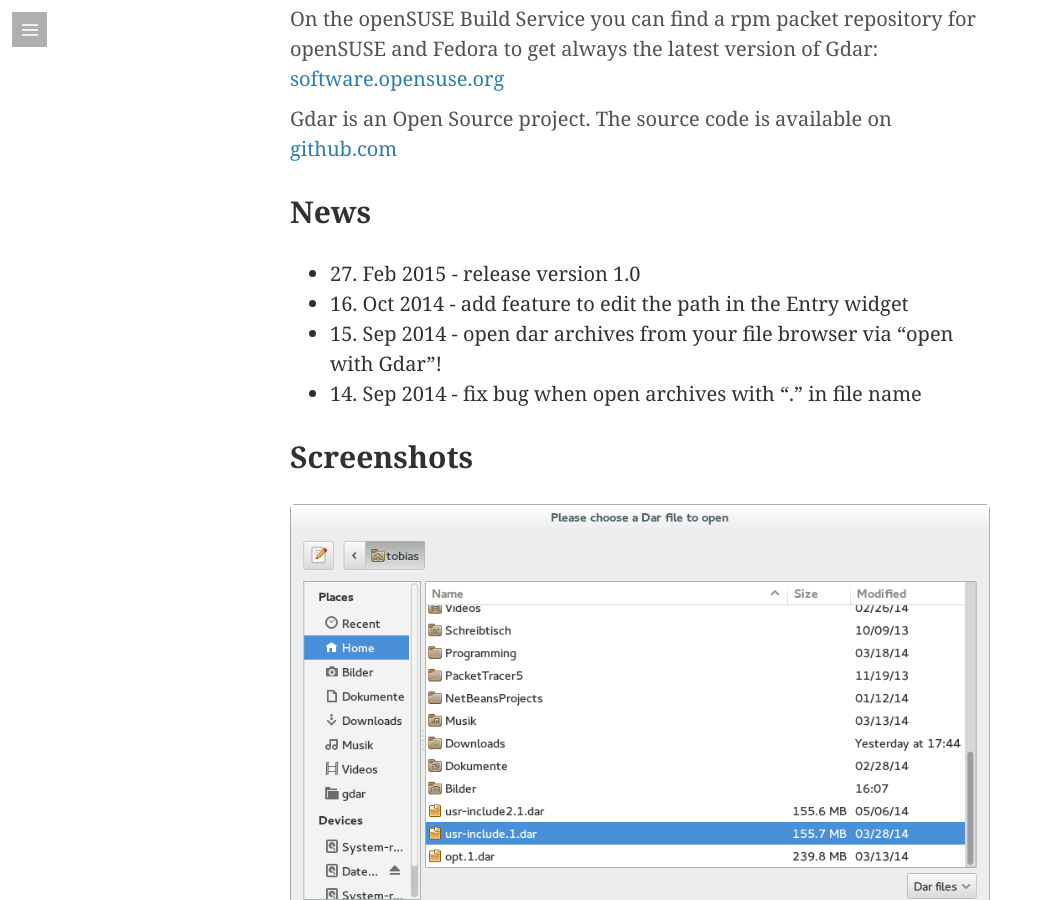
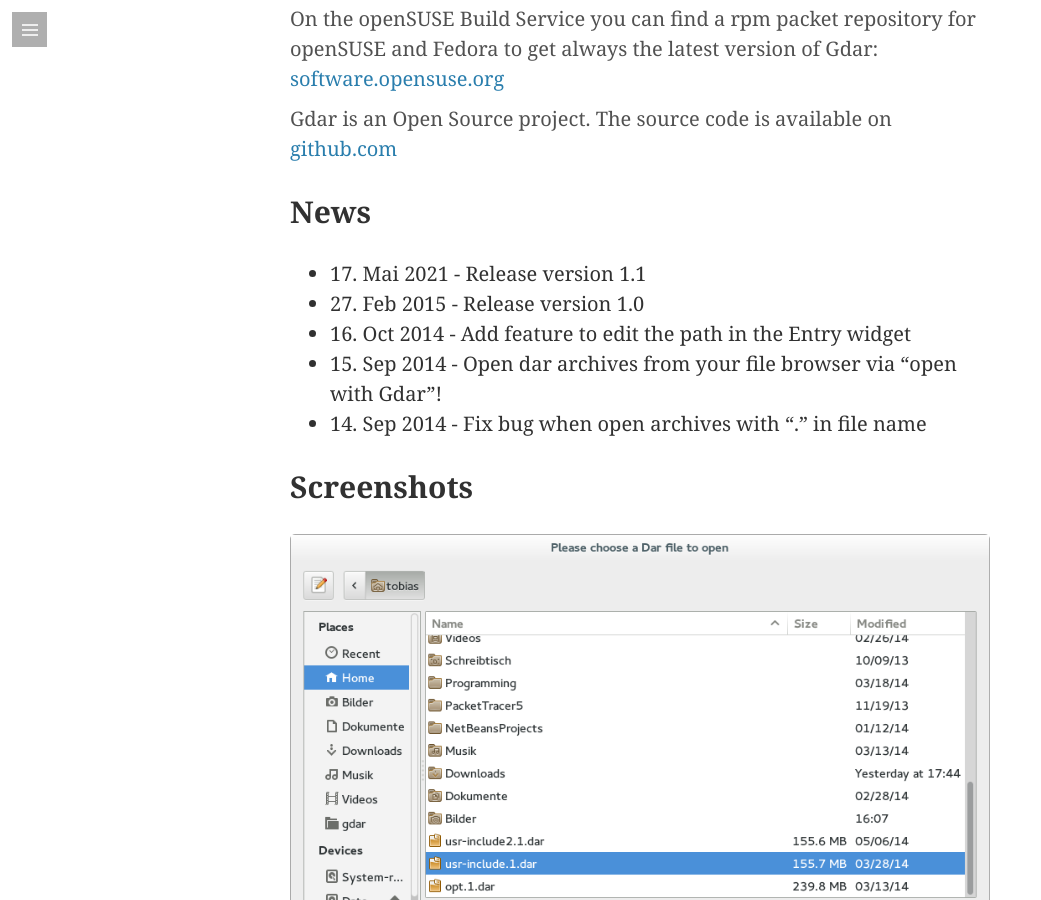
Before and after one commit to peckto/peckto.github.io, a Jekyll site: the page built from _posts/2014-12-01-gdar.md, in a window 1280 px wide and 900 px high, scrolled down 1186 px. Shown: the whole window, without its empty margins (0-1041 px from the left). Built offline with Jekyll 4.4.1, drawn with Linux system fonts in a browser that asks for light colours; some web fonts are replaced.

Commit message:
Add v1.1 release

```diff
--- a/_posts/2014-12-01-gdar.md
+++ b/_posts/2014-12-01-gdar.md
@@ -18,10 +18,11 @@
 Gdar is an Open Source project. The source code is available on [github.com](https://github.com/peckto/gdar)
 
 ## News
-- 27\. Feb 2015 - release version 1.0
-- 16\. Oct 2014 - add feature to edit the path in the Entry widget
-- 15\. Sep 2014 - open dar archives from your file browser via "open with Gdar"!
-- 14\. Sep 2014 - fix bug when open archives with "." in file name
+- 17\. Mai 2021 - Release version 1.1
+- 27\. Feb 2015 - Release version 1.0
+- 16\. Oct 2014 - Add feature to edit the path in the Entry widget
+- 15\. Sep 2014 - Open dar archives from your file browser via "open with Gdar"!
+- 14\. Sep 2014 - Fix bug when open archives with "." in file name
 
 ## Screenshots
 
```
Also changed, not shown: other parts of _posts/2014-12-01-gdar.md (+1 -1 lines).
